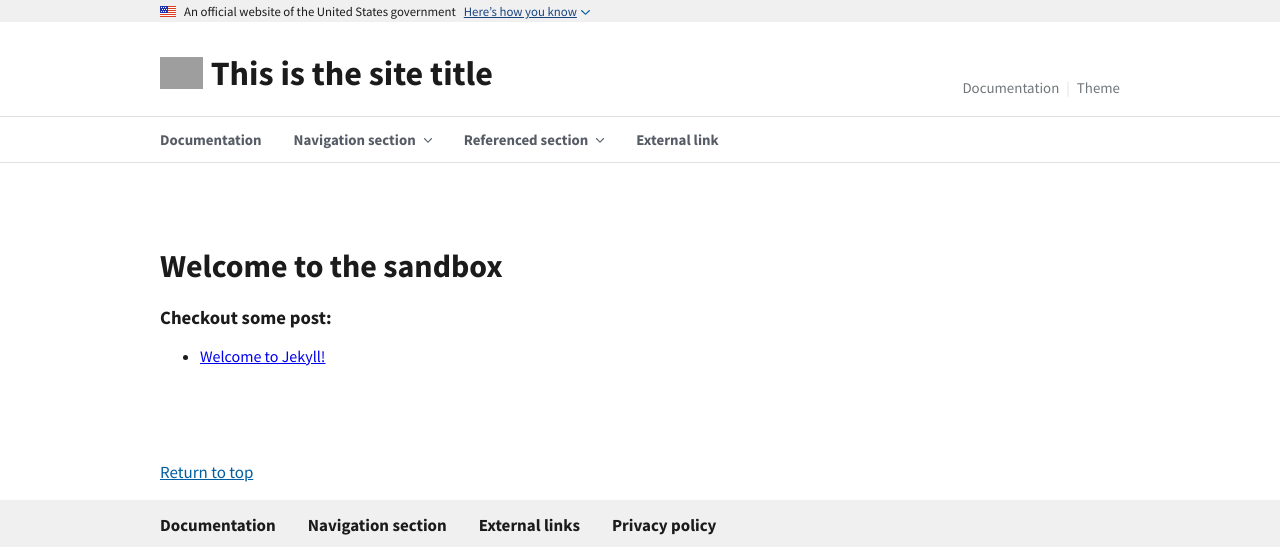
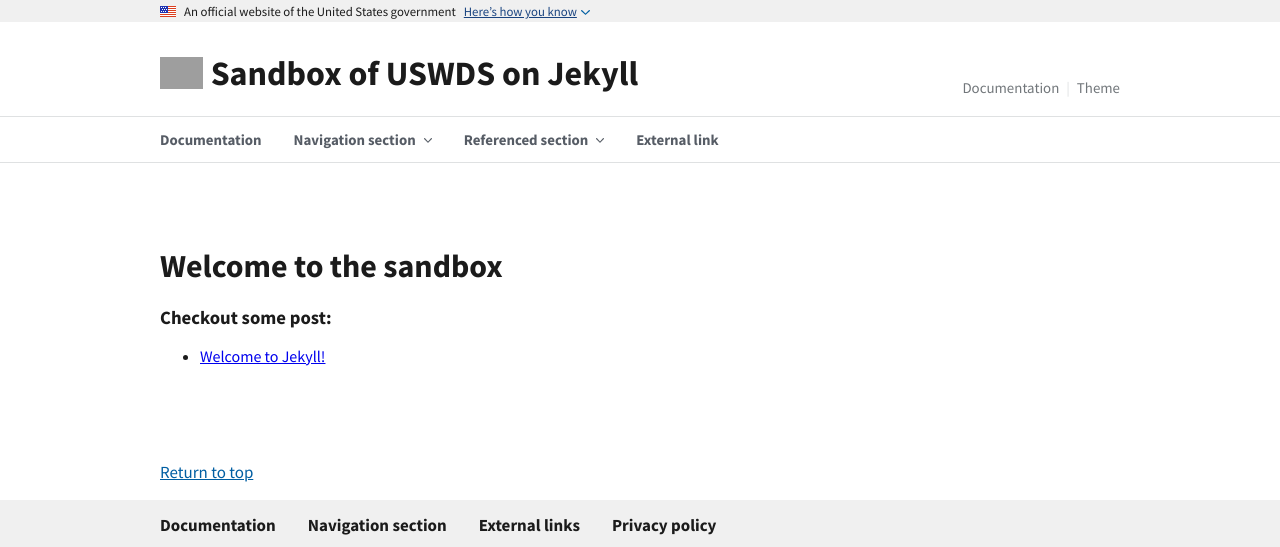
Before and after one commit to ux-at-icfnext/github-for-writers, a Jekyll site: the page built from index.markdown, in a window 1280 px wide, cut to the strip 0-547 px from the top of the page. Built offline with Jekyll 4.4.1, drawn with Linux system fonts in a browser that asks for light colours; grey boxes are pictures that could not be loaded.

Commit message:
Update _config.yml

```diff
--- a/_config.yml
+++ b/_config.yml
@@ -1,10 +1,10 @@
-title: This is the site title
-description: This is the site description.
+title: Sandbox of USWDS on Jekyll
+description: Have fun, build castles.
 
 # For Github
 # uncommit this on Github -- then add config to .gitignore so as not to overwrite
-# baseurl: "" # the subpath of your site, e.g. /blog
-# url: "" # the base hostname & protocol for your site, e.g. http://example.com
+baseurl: "/github-for-writers" # the subpath of your site, e.g. /blog
+url: "https://ux-at-icfnext.github.io/github-for-writers" # the base hostname & protocol for your site, e.g. http://example.com
 
 # GitHub information
 # This is used for adding an edit this page link to the footer
```
